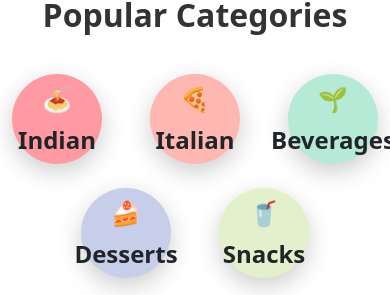
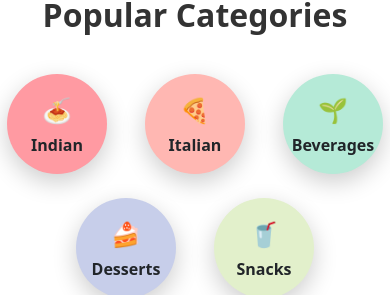
Before and after one commit to Sujalsharma1404/Fork_and_Search, a React (Create React App) app: page / in a window 390 px wide. Shown: the part 583-878 px from the top of the page. Built offline with nearby package versions, Linux system fonts and the light colour scheme.

Commit message:
Modified and updated the files

```diff
--- a/src/Components/CategorySection.css
+++ b/src/Components/CategorySection.css
@@ -46,10 +46,14 @@ box-shadow: 0 8px 24px rgba(0, 0, 0, 0.2);
 /* Responsive adjustments */
 @media (max-width: 768px) {
   .category-circle {
-    width: 90px;
-    height: 90px;
+    width: 100px;
+    height: 100px;
   }
   .emoji {
     font-size: 1.5rem;
+
+  }
+  .category-name{
+    font-size: 1rem;
   }
 }
```
